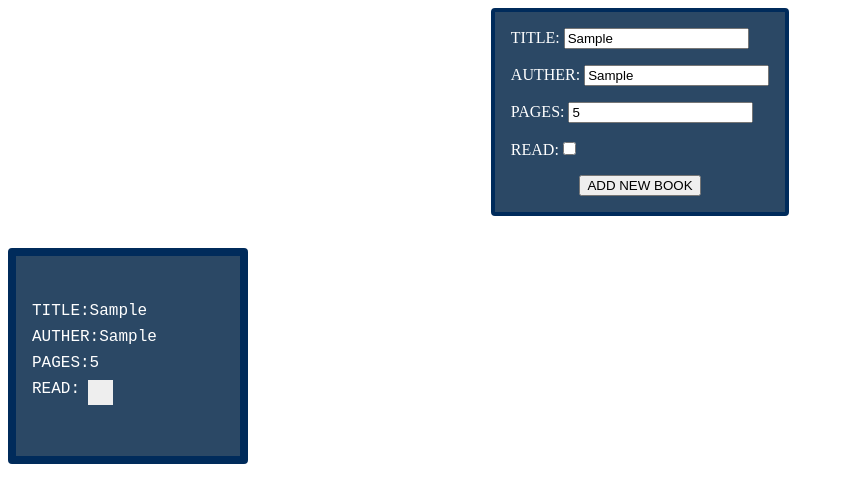
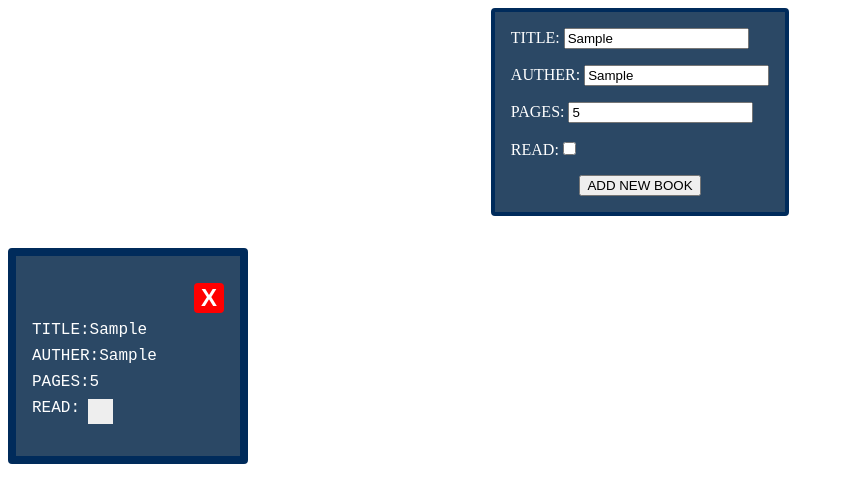
Before and after one commit to yaman-devs/library, a plain HTML site: page index.html in a window 1280 px wide. Both pictures are taken after typing "Sample", "Sample", "5" into the empty fields and a click on the button "ADD NEW BOOK". Shown: the whole page, without its empty margins (0-844 px from the left). Drawn offline with Linux system fonts and the light colour scheme.

Commit message:
add remove button

```diff
--- a/script.js
+++ b/script.js
@@ -26,9 +26,14 @@ let display = (newBook) => {
   const label = document.createElement("label");
   const checkbox = document.createElement("span");
   const input = document.createElement("input");
+  const deleteButton = document.createElement("button");
+  deleteButton.classList.add("delete-button");
+  deleteButton.innerText = "X";
 
   card.classList.add("card");
+  card.dataset.index = myLibrary.length - 1;
   container.appendChild(card);
+  card.appendChild(deleteButton);
   title.classList.add("title");
   title.innerText = newBook.title;
   card.appendChild(title);
@@ -45,4 +50,11 @@ let display = (newBook) => {
   label.appendChild(input);
   label.appendChild(checkbox);
   card.appendChild(label);
+
+  deleteButton.addEventListener("click", deleteBook);
+  function deleteBook(e) {
+    let obj = e.target.parentNode;
+    myLibrary.splice(obj.dataset.index, 1);
+    obj.parentNode.removeChild(obj);
+  }
 };
--- a/style.css
+++ b/style.css
@@ -50,6 +50,27 @@ label>* {
     font-family: 'Courier New', Courier, monospace;
 }
 
+.card>* {
+    margin: 0 1rem;
+
+}
+
+.delete-button {
+    align-self: end;
+    font-size: 1.5rem;
+    font-weight: bold;
+    background-color: red;
+    color: #fff;
+    border: 0;
+    border-radius: 4px;
+    aspect-ratio: 1;
+}
+
+.delete-button:hover {
+    cursor: pointer;
+    opacity: 0.9;
+}
+
 .title {
     overflow-wrap: break-word;
 }
@@ -74,10 +95,7 @@ label>* {
 
 }
 
-.card>* {
-    margin-left: 1rem;
 
-}
 
 .label-container {
     display: block;
```
